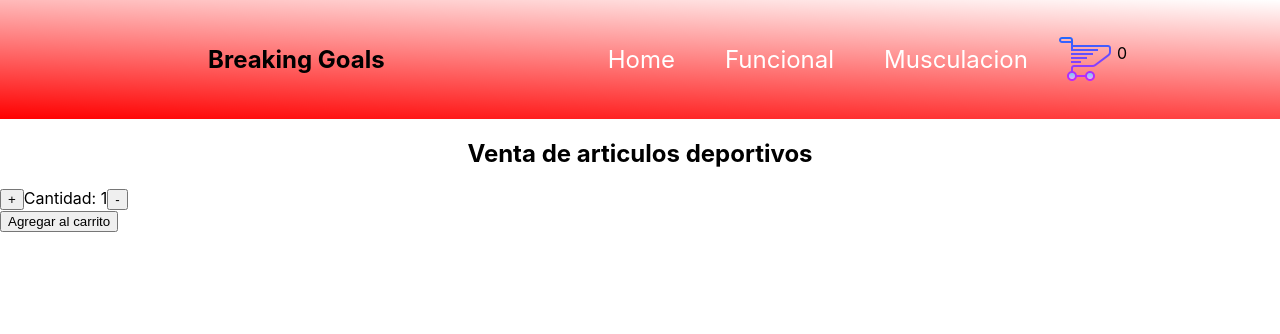
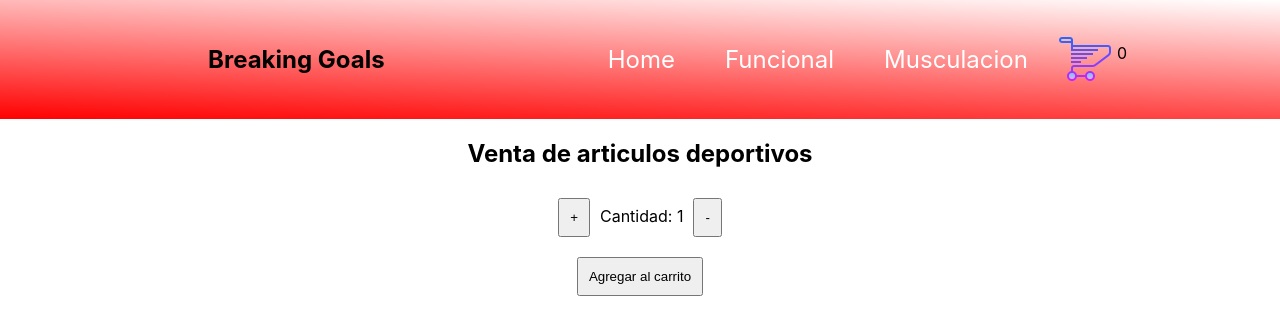
Before and after one commit to agusrocha/gimnasio_rocha, a React (Create React App) app: page / in a window 1280 px wide. Shown: the top 334 px of the page. Built offline with nearby package versions, Linux system fonts and the light colour scheme.

Commit message:
agregue contenido en itemcount.css

```diff
--- a/src/components/itemcount/ItemCount.js
+++ b/src/components/itemcount/ItemCount.js
@@ -24,7 +24,7 @@ const ItemCount = ({stock,initial,onAdd})=>{
     };
 
     return(
-        <div>
+        <div className="divCount">
             <button onClick={increase} >+</button>
                 <span>Cantidad: {count}</span>
             <button onClick={decrease}>-</button>
--- a/src/components/itemcount/Itemcount.css
+++ b/src/components/itemcount/Itemcount.css
@@ -0,0 +1,7 @@
+.divCount {
+    text-align: center;
+}
+button{
+    margin: 10px;
+    padding: 10px;
+}
```
